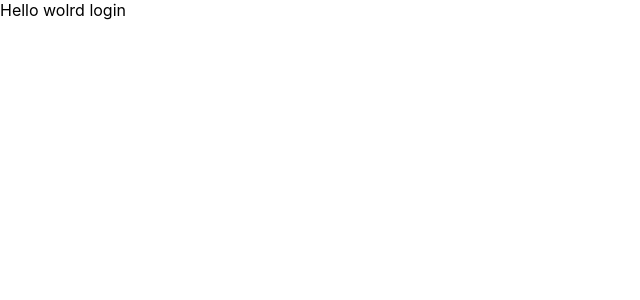
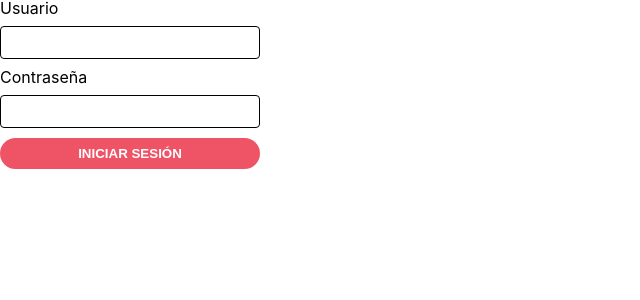
Before and after one commit to talaiguah14/landing-page-react, a React (Create React App) app: page /login in a window 1280 px wide. Shown: the top 300 px of the page, without its empty margins (0-640 px from the left). Built offline with nearby package versions, Linux system fonts and the light colour scheme.

Commit message:
feat: create login form

```diff
--- a/package.json
+++ b/package.json
@@ -8,6 +8,7 @@
     "@testing-library/user-event": "^13.5.0",
     "react": "^18.2.0",
     "react-dom": "^18.2.0",
+    "react-hook-form": "^7.42.1",
     "react-router-dom": "^6.7.0",
     "react-scripts": "5.0.1",
     "web-vitals": "^2.1.4"
--- a/src/App.css
+++ b/src/App.css
@@ -1,38 +1,23 @@
-.App {
-  text-align: center;
+.button {
+  display: block;
+  padding: 8px 20px ;
+  min-width: 260px;
+  width: fit-content;
+  border: none;
+  border-radius: 100px;
+
+  background-color: #ef5466;
+  color: white;
+  font-weight: bold;
+  text-decoration: none;
+
 }
 
-.App-logo {
-  height: 40vmin;
-  pointer-events: none;
+.input{
+  display: block;
+  margin: 10px 0;
+  padding: 8px 15px;
+  min-width: 260px;
+  border-radius: 4px;
+  border: 1px solid;
 }
-
-@media (prefers-reduced-motion: no-preference) {
-  .App-logo {
-    animation: App-logo-spin infinite 20s linear;
-  }
-}
-
-.App-header {
-  background-color: #282c34;
-  min-height: 100vh;
-  display: flex;
-  flex-direction: column;
-  align-items: center;
-  justify-content: center;
-  font-size: calc(10px + 2vmin);
-  color: white;
-}
-
-.App-link {
-  color: #61dafb;
-}
-
-@keyframes App-logo-spin {
-  from {
-    transform: rotate(0deg);
-  }
-  to {
-    transform: rotate(360deg);
-  }
-}
--- a/src/App.js
+++ b/src/App.js
@@ -1,6 +1,6 @@
+import { createBrowserRouter, RouterProvider } from "react-router-dom";
 import "./App.css";
-
-import { createBrowserRouter, RouterProvider } from "react-router-dom";
+import LoginPage from "./components/pages/login";
 
 const router = createBrowserRouter([
   {
@@ -13,7 +13,7 @@ const router = createBrowserRouter([
   },
   {
     path: "/login",
-    element: <div>Hello wolrd login</div>,
+    element: <LoginPage />,
   },
   {
     path: "/dashboard",
--- /dev/null
+++ b/src/components/atoms/input/input.jsx
@@ -0,0 +1,13 @@
+import React from "react";
+
+const Input = ({ label = null, error = null, name = "", ...props }) => {
+  return (
+    <div>
+      {label && <label htmlFor={name}>{label}</label>}
+      {props.children}
+      {error && <span>{error}</span>}
+    </div>
+  );
+};
+
+export default Input;
--- /dev/null
+++ b/src/components/pages/login.jsx
@@ -0,0 +1,71 @@
+import React, { useEffect, useState } from "react";
+import Input from "../atoms/input/input";
+import { useForm } from "react-hook-form";
+
+const LoginPage = () => {
+  const {
+    register,
+    handleSubmit,
+    formState: { errors },
+  } = useForm();
+
+  const [errorForm, setErrorForm] = useState(null);
+
+  const envioDatos = (data) => {
+    //consumo service
+    fetch("http://localhost:4000/api/login/", {
+      method: "POST",
+      body: JSON.stringify(data),
+      headers: {
+        "Content-Type": "application/json",
+      },
+    })
+      .then((response) => response.json())
+      .then((data) => {
+        if (data.status === 400) {
+          setErrorForm(data.message);
+        } else if (data.status === 200) {
+          localStorage.setItem("token", data.token);
+          window.location.href = "/dashboard";
+        }
+      })
+      .catch((error) => {
+        //usa el stado para mostrar el error
+        setErrorForm(error);
+      });
+
+    //en caso de exito redirecciono
+  };
+
+  return (
+    <form onSubmit={handleSubmit(envioDatos)}>
+      <Input name="user" error={errors.user?.message} label="Usuario">
+        <input
+          id="user"
+          className="input"
+          {...register("user", {
+            required: "este valor es requerido",
+            minLength: {
+              value: 8,
+              message: "este camponasdasd",
+            },
+          })}
+        />
+      </Input>
+      <Input name="password" error={errors.password?.message} label="Contraseña">
+        <input
+        id="password"
+          className="input"
+          {...register("password", {
+            required: "este valor es requerido",
+          })}
+        />
+      </Input>
+      <button className="button">INICIAR SESIÓN</button>
+
+      <span>{errorForm}</span>
+    </form>
+  );
+};
+
+export default LoginPage;
--- a/src/index.css
+++ b/src/index.css
@@ -1,13 +1,61 @@
-body {
-  margin: 0;
+code {
+  font-family: source-code-pro, Menlo, Monaco, Consolas, 'Courier New',
+    monospace;
+}
+
+*{
+  box-sizing: border-box;
+}
+
+/* http://meyerweb.com/eric/tools/css/reset/
+   v2.0 | 20110126
+   License: none (public domain)
+*/
+
+html, body, div, span, applet, object, iframe,
+h1, h2, h3, h4, h5, h6, p, blockquote, pre,
+a, abbr, acronym, address, big, cite, code,
+del, dfn, em, img, ins, kbd, q, s, samp,
+small, strike, strong, sub, sup, tt, var,
+b, u, i, center,
+dl, dt, dd, ol, ul, li,
+fieldset, form, label, legend,
+table, caption, tbody, tfoot, thead, tr, th, td,
+article, aside, canvas, details, embed,
+figure, figcaption, footer, header, hgroup,
+menu, nav, output, ruby, section, summary,
+time, mark, audio, video {
+	margin: 0;
+	padding: 0;
+	border: 0;
+	font-size: 100%;
+	vertical-align: baseline;
   font-family: -apple-system, BlinkMacSystemFont, 'Segoe UI', 'Roboto', 'Oxygen',
     'Ubuntu', 'Cantarell', 'Fira Sans', 'Droid Sans', 'Helvetica Neue',
     sans-serif;
   -webkit-font-smoothing: antialiased;
   -moz-osx-font-smoothing: grayscale;
 }
-
-code {
-  font-family: source-code-pro, Menlo, Monaco, Consolas, 'Courier New',
-    monospace;
+/* HTML5 display-role reset for older browsers */
+article, aside, details, figcaption, figure,
+footer, header, hgroup, menu, nav, section {
+	display: block;
 }
+body {
+	line-height: 1;
+}
+ol, ul {
+	list-style: none;
+}
+blockquote, q {
+	quotes: none;
+}
+blockquote:before, blockquote:after,
+q:before, q:after {
+	content: '';
+	content: none;
+}
+table {
+	border-collapse: collapse;
+	border-spacing: 0;
+}
```
Also changed, not shown: 1 other file (tests, documents, lock files or other folders).
